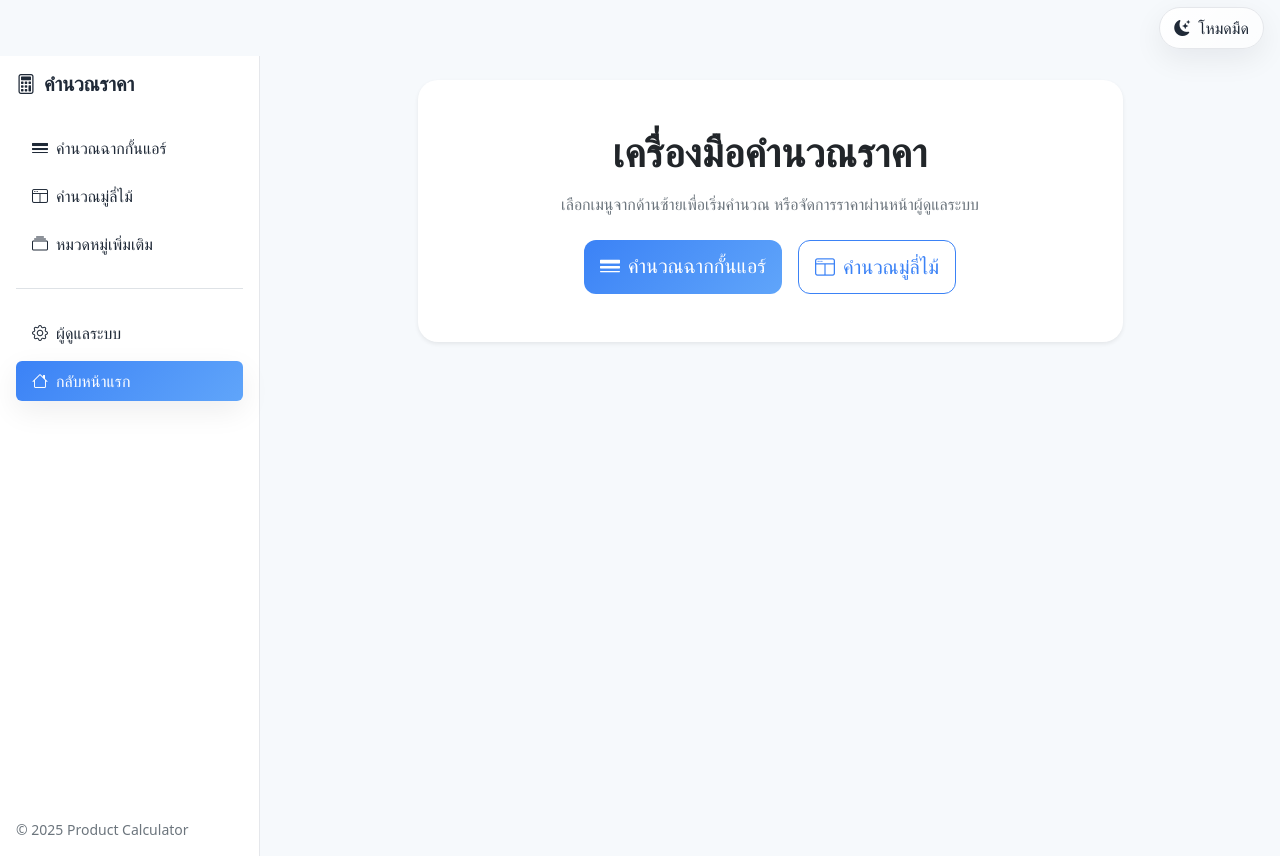
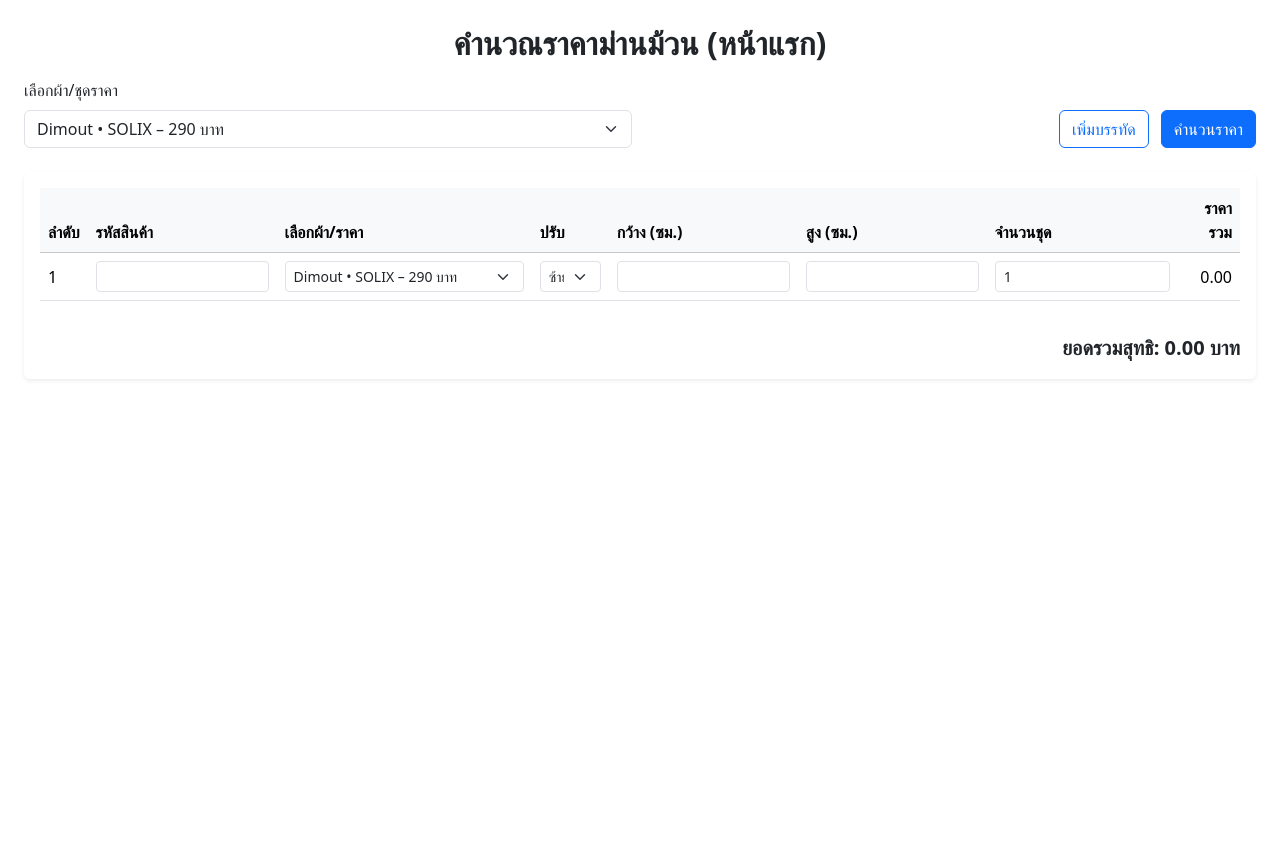
Before and after one commit to OSX-L1/Luna, a plain HTML site: page index.html in a window 1280 px wide. After the commit the page ends 800 px from the top, so only its background shows below. Drawn offline with nearby package versions, Linux system fonts and the light colour scheme.

Commit message:
Add files via upload

```diff
--- a/index.html
+++ b/index.html
@@ -1,47 +1,211 @@
 <!DOCTYPE html>
 <html lang="th">
 <head>
-  <meta charset="utf-8" />
-  <meta name="viewport" content="width=device-width, initial-scale=1" />
-  <title>Product Calculator</title>
+  <meta charset="utf-8">
+  <meta name="viewport" content="width=device-width, initial-scale=1">
+  <title>คำนวณราคาม่านม้วน (หน้าแรก)</title>
   <link href="https://cdn.jsdelivr.net/npm/bootstrap@5.3.3/dist/css/bootstrap.min.css" rel="stylesheet">
   <link href="https://cdn.jsdelivr.net/npm/bootstrap-icons@1.11.3/font/bootstrap-icons.css" rel="stylesheet">
-  <link href="assets/css/styles.css" rel="stylesheet">
-  <script src="assets/js/theme.js"></script>
 </head>
-<body>
-<div class="topbar"><button onclick="PCToggleTheme()" class="theme-btn"><i class="theme-icon bi bi-moon-stars-fill"></i><span class="theme-label">โหมดมืด</span></button></div>
-<div class="d-flex">
-<aside id="sidebar" class="sidebar p-3">
-  <h5 class="mb-4 fw-bold"><i class="bi bi-calculator me-2"></i>คำนวณราคา</h5>
-  <nav class="nav flex-column gap-2">
-    <a class="nav-link px-3 py-2 rounded hoverable " href="pvc.html"><i class="bi bi-border-width me-2"></i>คำนวณฉากกั้นแอร์</a>
-    <a class="nav-link px-3 py-2 rounded hoverable " href="woodblind.html"><i class="bi bi-window-split me-2"></i>คำนวณมู่ลี่ไม้</a>
-    <a class="nav-link px-3 py-2 rounded hoverable " href="categories.html"><i class="bi bi-collection me-2"></i>หมวดหมู่เพิ่มเติม</a>
-    <div class="border-top my-3"></div>
-    <a class="nav-link px-3 py-2 rounded hoverable " href="admin.html"><i class="bi bi-gear me-2"></i>ผู้ดูแลระบบ</a>
-    <a class="nav-link px-3 py-2 rounded hoverable active" href="index.html"><i class="bi bi-house me-2"></i>กลับหน้าแรก</a>
-  </nav>
-  <div class="mt-auto small text-secondary pt-4">© 2025 Product Calculator</div>
-</aside>
-<main class="flex-grow-1 p-4">
-  <div class="container-fluid">
-    <div class="row justify-content-center">
-      <div class="col-lg-9">
-        <div class="card shadow-sm border-0">
-          <div class="card-body p-5 text-center">
-            <h1 class="fw-bold mb-3">เครื่องมือคำนวณราคา</h1>
-            <p class="text-secondary mb-4">เลือกเมนูจากด้านซ้ายเพื่อเริ่มคำนวณ หรือจัดการราคาผ่านหน้าผู้ดูแลระบบ</p>
-            <div class="d-flex gap-3 justify-content-center">
-              <a href="pvc.html" class="btn btn-primary btn-lg"><i class="bi bi-border-width me-2"></i>คำนวณฉากกั้นแอร์</a>
-              <a href="woodblind.html" class="btn btn-outline-primary btn-lg"><i class="bi bi-window-split me-2"></i>คำนวณมู่ลี่ไม้</a>
-            </div>
-          </div>
-        </div>
-      </div>
+<body class="p-4">
+  <h2 class="fw-bold mb-3 text-center">คำนวณราคาม่านม้วน (หน้าแรก)</h2>
+  <div class="row g-3 align-items-end">
+    <div class="col-md-6">
+      <label class="form-label">เลือกผ้า/ชุดราคา</label>
+      <select id="rbPrice" class="form-select"></select>
+    </div>
+    <div class="col-md-6 text-md-end">
+      <button id="addRow" class="btn btn-outline-primary">เพิ่มบรรทัด</button>
+      <button id="calcBtn" class="btn btn-primary ms-2">คำนวนราคา</button>
     </div>
   </div>
-</main>
-</div>
+
+  <div class="card mt-4 shadow-sm border-0">
+    <div class="card-body">
+      <div class="table-responsive">
+        <table class="table align-middle" id="calcTable">
+          <thead>
+            <tr class="table-light">
+              <th>ลำดับ</th><th>รหัสสินค้า</th><th>เลือกผ้า/ราคา</th><th>ปรับ</th><th>กว้าง (ซม.)</th><th>สูง (ซม.)</th><th>จำนวนชุด</th><th class="text-end">ราคารวม</th>
+            </tr>
+          </thead>
+          <tbody></tbody>
+        </table>
+      </div>
+      <div class="text-end fw-bold fs-5 mt-3">ยอดรวมสุทธิ: <span id="grandTotal">0.00</span> บาท</div>
+    </div>
+  </div>
+
 <script src="https://cdn.jsdelivr.net/npm/bootstrap@5.3.3/dist/js/bootstrap.bundle.min.js"></script>
+<script>
+const ROLLER_GROUPS = [
+  {
+    "group": "Dimout • SOLIX",
+    "price": 290,
+    "codes": [
+      "TML-5161",
+      "TML-5162",
+      "TML-5163",
+      "TML-5164",
+      "TML-5165"
+    ]
+  },
+  {
+    "group": "Dimout • SHEERO",
+    "price": 290,
+    "codes": [
+      "TM-5101",
+      "TM-5103",
+      "TM-5104",
+      "TM-5121",
+      "TM-5122",
+      "TM-5123",
+      "TM-5124"
+    ]
+  },
+  {
+    "group": "Dimout • ARISO",
+    "price": 349,
+    "codes": [
+      "MED-0062",
+      "MED-0064",
+      "MED-0065",
+      "MED-0066",
+      "MED-0067"
+    ]
+  },
+  {
+    "group": "Sunscreen • LUMI 3%",
+    "price": 280,
+    "codes": [
+      "RSP301",
+      "RSP302",
+      "RSP303",
+      "RSP311"
+    ]
+  },
+  {
+    "group": "Sunscreen • LUMI 5%",
+    "price": 280,
+    "codes": [
+      "RSP501",
+      "RSP502",
+      "RSP503",
+      "RSP505",
+      "RPS506",
+      "RSP509",
+      "RSP510",
+      "RSP511",
+      "RSP512"
+    ]
+  },
+  {
+    "group": "Blackout 100% • AUROSUN",
+    "price": 399,
+    "codes": [
+      "A5-0002",
+      "A5-0003",
+      "A5-0004",
+      "A5-0005",
+      "A5-0006",
+      "A5-0007",
+      "A5-0008"
+    ]
+  },
+  {
+    "group": "Blackout 100% • BUOVI",
+    "price": 399,
+    "codes": [
+      "SZH-0021",
+      "SZH-0022",
+      "SZH-0024",
+      "SZH-0028",
+      "SZH-0029"
+    ]
+  },
+  {
+    "group": "Blackout 100% • KOALA NOVA",
+    "price": 280,
+    "codes": [
+      "RBP-3901",
+      "RBP-3902",
+      "RBP-3903",
+      "RBP-3908",
+      "RBP-3909",
+      "RBP-3910",
+      "RBP-3911",
+      "RBP-3912",
+      "RBP-3913",
+      "RBP-3914"
+    ]
+  },
+  {
+    "group": "Black out Promotion",
+    "price": 259,
+    "codes": [
+      "RBP-3901",
+      "RBP-3902",
+      "RBP-3903",
+      "RBP-3908",
+      "RBP-3909",
+      "RBP-3910",
+      "RBP-3911",
+      "RBP-3912",
+      "RBP-3913",
+      "RBP-3914"
+    ]
+  }
+];
+
+function refreshRBPrices(){
+  const sel = document.getElementById('rbPrice');
+  sel.innerHTML = ROLLER_GROUPS.map((g,idx)=>`<option value="${g.price}" data-idx="${idx}">${g.group} – ${g.price} บาท</option>`).join('');
+}
+refreshRBPrices();
+
+const tbody=document.querySelector('#calcTable tbody');
+let rowCount=0;
+function newRow(){
+  if(rowCount>=100) return;
+  rowCount++;
+  const idxSel=document.getElementById('rbPrice').selectedIndex;
+  const dlId='dl_'+rowCount;
+  const tr=document.createElement('tr');
+  tr.innerHTML=`<td>${rowCount}</td>
+    <td><input type="text" class="form-control form-control-sm code" list="${dlId}"><datalist id="${dlId}"></datalist></td>
+    <td><select class="form-select form-select-sm priceSel">${document.getElementById('rbPrice').innerHTML}</select></td>
+    <td><select class="form-select form-select-sm sideSel"><option value="ซ้าย">ซ้าย</option><option value="ขวา">ขวา</option></select></td>
+    <td><input type="number" class="form-control form-control-sm wVal"></td>
+    <td><input type="number" class="form-control form-control-sm hVal"></td>
+    <td><input type="number" class="form-control form-control-sm qtyVal" value="1"></td>
+    <td class="text-end lineTotal">0.00</td>`;
+  tbody.appendChild(tr);
+  const priceSel=tr.querySelector('.priceSel');
+  const dl=tr.querySelector('datalist');
+  function updateCodes(){
+    const idx=priceSel.selectedIndex;
+    const codes=ROLLER_GROUPS[idx]?.codes||[];
+    dl.innerHTML=codes.map(c=>`<option value="${c}"></option>`).join('');
+  }
+  priceSel.addEventListener('change',updateCodes);
+  updateCodes();
+}
+newRow();
+document.getElementById('addRow').addEventListener('click',newRow);
+
+function calcAll(){
+  let grand=0;
+  [...tbody.querySelectorAll('tr')].forEach(tr=>{
+    const w=(parseFloat(tr.querySelector('.wVal').value)||0)/100;
+    const h=(parseFloat(tr.querySelector('.hVal').value)||0)/100;
+    const qty=parseInt(tr.querySelector('.qtyVal').value)||0;
+    const price=parseFloat(tr.querySelector('.priceSel').value)||0;
+    const total=w*h*1.2*price*qty;
+    tr.querySelector('.lineTotal').textContent=total.toFixed(2);
+    grand+=total;
+  });
+  document.getElementById('grandTotal').textContent=grand.toFixed(2);
+}
+document.getElementById('calcBtn').addEventListener('click',calcAll);
+</script>
 </body></html>
```
